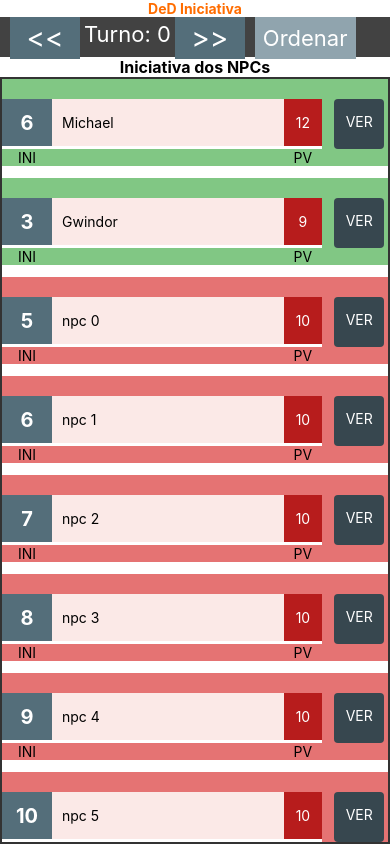
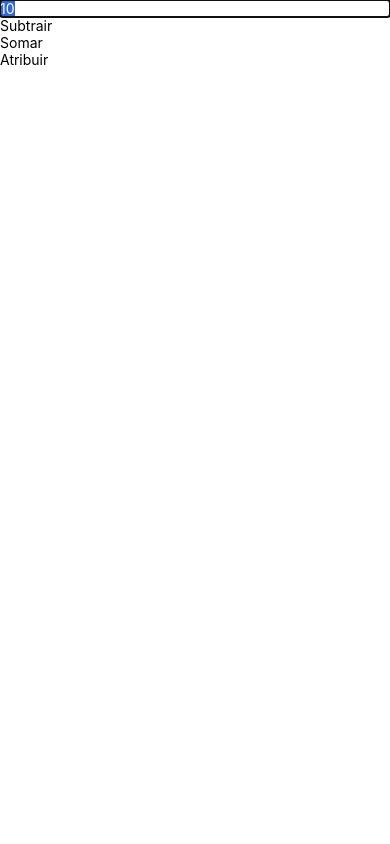
Before and after one commit to carlosh7sousa/iniciativa-ded-5e, a React Native app: screen / in a window 390 px wide. Built offline with nearby package versions, Linux system fonts and the light colour scheme.

Commit message:
fix: ajustes diversos

```diff
--- a/App.js
+++ b/App.js
@@ -1,5 +1,7 @@
 import InitiativePage from "./app/components/initiative/initiative-page"
 
+
 export default function App() {
+
     return  <InitiativePage />
 }
--- /dev/null
+++ b/app/components/hp/hp-modal-page.tsx
@@ -0,0 +1,96 @@
+import { Component } from "react";
+import { Modal, Pressable, View, Text, TextInput } from "react-native";
+import Npc from "../../models/npc";
+
+
+
+export default class HpModalPage extends Component<{ handlerSetNpc(npc: Npc, index: number): void, handlerGetNpc(index: number): Npc, index: number }, {   }> {
+
+  constructor(props) {
+    super(props);
+
+  }
+
+
+  handlePvTextChange = (strNewValue: string) => {
+    let npc: Npc = this.props.handlerGetNpc(this.props.index);
+    let newPv: number = parseInt(strNewValue);
+    if (isNaN(newPv)) {
+      newPv = 0;
+    }
+
+    npc.currentHp = newPv;
+    this.props.handlerSetNpc(npc, this.props.index);
+  }
+
+  handlePvSubtrair = () => {
+
+    let npc: Npc = this.props.handlerGetNpc(this.props.index);
+
+    let newPv: number = parseInt(npc.currentHp.toString());
+    if (isNaN(newPv)) {
+      newPv = 0;
+    }
+
+    npc.currentHp = npc.currentHp - newPv;
+    npc.showModal = false;
+    this.props.handlerSetNpc(npc, this.props.index);
+  }
+
+  handlePvSomar = () => {
+
+    let npc: Npc = this.props.handlerGetNpc(this.props.index);
+
+    let newPv: number = parseInt(npc.currentHp.toString());
+    if (isNaN(newPv)) {
+      newPv = 0;
+    }
+
+    npc.currentHp = npc.currentHp + newPv;
+    npc.showModal = false;
+    this.props.handlerSetNpc(npc, this.props.index);
+  }
+
+
+  handlePvAtribuir = () => {
+
+    let npc: Npc = this.props.handlerGetNpc(this.props.index);
+
+    let newPv: number = parseInt(npc.currentHp.toString());
+    if (isNaN(newPv)) {
+      newPv = 0;
+    }
+
+    npc.currentHp = newPv;
+    npc.showModal = false;
+    this.props.handlerSetNpc(npc, this.props.index);
+  }
+
+  handleVisible(): boolean {
+    return this.props.handlerGetNpc(this.props.index).showModal;
+  }
+
+  render() {
+    return (<Modal visible={this.props.handlerGetNpc(this.props.index).showModal}
+    >
+      <View  >
+        <View   >
+          <TextInput selectTextOnFocus onChangeText={this.handlePvTextChange} value={this.props.handlerGetNpc(this.props.index).currentHp.toString()} keyboardType='number-pad' />
+          <Pressable
+            onPress={this.handlePvSubtrair}>
+            <Text >Subtrair</Text>
+          </Pressable>
+          <Pressable
+            onPress={this.handlePvSomar}>
+            <Text>Somar</Text>
+          </Pressable>
+          <Pressable
+            onPress={this.handlePvAtribuir}>
+            <Text >Atribuir</Text>
+          </Pressable>
+        </View>
+      </View>
+    </Modal >
+    )
+  }
+}
--- a/app/components/initiative/initiative-page.tsx
+++ b/app/components/initiative/initiative-page.tsx
@@ -5,23 +5,94 @@ import React, { Component } from 'react';
 import Ctx from '../../models/context';
 import NpcPage from "../npc/npc-page";
 import HeaderPage from '../header/header-page';
+import Npc from '../../models/npc';
+import NpcListPage from '../npcList/npc-list-page';
+
+export default class InitiativePage extends  Component<{}, {npcs: Npc[], turno: number}> {
 
 
-export default class InitiativePage extends  Component {
+    constructor(props) {
+        super(props);
+        let ctx = new Ctx();
+
+        this.state = {
+            npcs: ctx.npcs,
+            turno: 0
+        };
+
+        this.handleGetNpcs.bind(this);
+    }
+
+
+
+    handleTurnValueChange = (turno) => {
+        this.setState({ turno });
+    };
+
+    handleGetNpcs = (): Npc[] => {
+        return this.state.npcs;
+    }
+
+    handleSetNpcs = (npcs: Npc[]) => {
+        this.setState({npcs});
+    }
+
+    handleGetTurn = (): number => {
+
+        return this.state.turno;
+
+    }
+
+    handleSortTurnButtonClick = () => {
+
+        let npcs:Npc[] = this.handleGetNpcs();
+
+        npcs = npcs.sort((a: Npc, b: Npc) => {
+
+            if (a.initiativeModifier == b.initiativeModifier){
+                return 0
+            }
+            else if (a.initiativeModifier < b.initiativeModifier){
+                    return 1
+            }
+            else
+            {
+                return -1;
+            }
+        });
+
+        this.handleSetNpcs(npcs);
+    }
+
+    handleNextTurnButtonClick = () => {
+        let turno: number = this.state.turno;
+        turno += 1;
+        this.handleTurnValueChange(turno);
+    };
+
+    handlePreviousTurnButtonClick = () => {
+        let turno: number = this.state.turno;
+        turno -= 1;
+
+        if (turno == -1)
+        {
+            turno = 0;
+        }
+
+        this.handleTurnValueChange(turno);
+    };
+
+
 
     render() {
-        let ctx: Ctx = new Ctx();
 
         return <SafeAreaView style={css.bodyContainer} >
             <StatusBar />
             <Text style={css.lblTitle}>{labels.initiative.title}</Text>
-            <HeaderPage ctx={ctx} />
+            <HeaderPage sortList={this.handleSortTurnButtonClick} nextTurn={this.handleNextTurnButtonClick} previousTurn ={this.handlePreviousTurnButtonClick} getTurn={this.handleGetTurn} />
 
-            <FlatList style={css.listaNpcsView}
-                data={ctx.npcs}
-                renderItem={({ item }) => <NpcPage npc={item} />}
-                keyExtractor={(item, index) => index.toString()}
-            />
+            <NpcListPage npcs={this.handleGetNpcs()}>
+            </NpcListPage>
 
         </SafeAreaView>
     }
--- a/app/components/npc/npc-page.tsx
+++ b/app/components/npc/npc-page.tsx
@@ -1,24 +1,29 @@
 import React, { Component } from 'react';
 import Npc from '../../models/npc';
-import { View, TextInput, Pressable, Text } from 'react-native';
+import { View, TextInput, Pressable, Text, Button } from 'react-native';
 import { cssNpc as css } from "./npc-style";
 import { labels } from "../../models/labels";
+import HpModalPage from '../hp/hp-modal-page';
 
-export default class NpcPage extends Component<{ npc: Npc }, { ini, pv, npc }> {
+export default class NpcPage extends Component<{ index: number, handlerSetNpc(npc: Npc, index: number): void, handlerGetNpc(index: number): Npc }, {visible: boolean}> {
+
 
     constructor(props) {
         super(props);
+        this.handlerSetNpc = this.handlerSetNpc.bind(this);
+        this.handlerGetNpc = this.handlerGetNpc.bind(this);
         this.state = {
-            ini: this.props.npc.initiativeModifier.toString(),
-            pv: this.props.npc.currentHp.toString(),
-            npc: this.props.npc.name
-        };
-
+            visible: false
+        }
     }
 
+
+
     getNpcView() {
+
+        let npc: Npc = this.props.handlerGetNpc(this.props.index);
         let npcView = css.npcViewCtrl;
-        if (this.props.npc.isPlayer) {
+        if (npc.isPlayer) {
             return css.playerViewCtrl;
         }
 
@@ -26,8 +31,9 @@ export default class NpcPage extends Component<{ npc: Npc }, { ini, pv, npc }> {
     }
 
     getNpcViewLabel() {
+        let npc: Npc = this.props.handlerGetNpc(this.props.index);
         let npcViewLabel = css.npcViewLabelCtrl;
-        if (this.props.npc.isPlayer) {
+        if (npc.isPlayer) {
             return css.playerViewLabelCtrl;
         }
 
@@ -35,8 +41,9 @@ export default class NpcPage extends Component<{ npc: Npc }, { ini, pv, npc }> {
     }
 
     getNpcCtrlViewLabel() {
+        let npc: Npc = this.props.handlerGetNpc(this.props.index);
         let npcControlViewLabel = css.npcControlViewLabelCtrl;
-        if (this.props.npc.isPlayer) {
+        if (npc.isPlayer) {
             return css.playerControlViewLabelCtrl;
         }
 
@@ -44,16 +51,47 @@ export default class NpcPage extends Component<{ npc: Npc }, { ini, pv, npc }> {
     }
 
 
-    handlePvTextChange = (pv) => {
-        this.setState({ pv });
+    handlePvTextChange = (strNewValue: string) => {
+        let npc: Npc = this.props.handlerGetNpc(this.props.index);
+        let currentHp: number = npc.currentHp;
+
+        let newValue: number = parseInt(strNewValue);
+
+        if (isNaN(newValue)) {
+            newValue = 0;
+        }
+
+
+        currentHp = newValue;
+        npc.currentHp = currentHp;
+
+        this.props.handlerSetNpc(npc, this.props.index);
     };
 
-    handleIniTextChange = (ini) => {
-        this.setState({ ini });
+    handleIniTextChange = (strNewValue: string) => {
+
+        let npc: Npc = this.props.handlerGetNpc(this.props.index);
+        let initiativeModifier: number = npc.initiativeModifier;
+
+        let newValue: number = parseInt(strNewValue);
+
+        if (isNaN(newValue)) {
+            newValue = 0;
+        }
+
+        initiativeModifier = newValue;
+        npc.initiativeModifier = initiativeModifier;
+
+        this.props.handlerSetNpc(npc, this.props.index);
     };
 
-    handleNpcTextChange = (npc) => {
-        this.setState({ npc });
+    handleNpcTextChange = (strNewValue: string) => {
+
+        let npc: Npc = this.props.handlerGetNpc(this.props.index);
+        npc.name = strNewValue;
+
+        this.props.handlerSetNpc(npc, this.props.index);
+
     };
 
 
@@ -62,15 +100,38 @@ export default class NpcPage extends Component<{ npc: Npc }, { ini, pv, npc }> {
 
     };
 
+    handlePvButtonClick = () => {
+        let npc: Npc = this.props.handlerGetNpc(this.props.index);
+        npc.showModal = this.state.visible;
+        this.props.handlerSetNpc(npc, this.props.index);
+
+    };
+
+
+
+    handlerSetNpc(npc: Npc, index: number): void {
+        this.props.handlerSetNpc(npc, this.props.index);
+    }
+
+    handlerGetNpc(index: number): Npc {
+        return this.props.handlerGetNpc(index);
+    }
+
+
 
     render() {
 
         return (
             <>
                 <View style={this.getNpcView()}>
-                    <TextInput style={css.initTxtCtrl} onChangeText={this.handleIniTextChange} value={this.state.ini} keyboardType='number-pad' />
-                    <TextInput style={css.nameTxtCtrl} onChangeText={this.handleNpcTextChange} value={this.state.npc} />
-                    <TextInput style={css.hpTxtCtrl} onChangeText={this.handlePvTextChange} value={this.state.pv} keyboardType='number-pad' />
+                    <TextInput selectTextOnFocus style={css.initTxtCtrl} onChangeText={this.handleIniTextChange} keyboardType='number-pad' value={this.props.handlerGetNpc(this.props.index).initiativeModifier.toString()} />
+                    <TextInput selectTextOnFocus style={css.nameTxtCtrl} onChangeText={this.handleNpcTextChange} value={this.props.handlerGetNpc(this.props.index).name} />
+
+                    <Pressable style={css.hpTxtCtrl} onPress={this.handlePvButtonClick} >
+                        <Text style={css.hpTxtCtrl} >{this.props.handlerGetNpc(this.props.index).currentHp.toString()}</Text>
+                    </Pressable>
+                    <HpModalPage handlerSetNpc={this.handlerSetNpc} handlerGetNpc={this.handlerGetNpc} index={this.props.index} />
+
 
                     <View style={this.getNpcCtrlViewLabel()}>
                         <Pressable style={css.btnCtrl} onPress={this.handleNpcDetailsButtonClick}  >
@@ -87,4 +148,7 @@ export default class NpcPage extends Component<{ npc: Npc }, { ini, pv, npc }> {
         )
     }
 
+
+
+
 }
--- a/app/components/npc/npc-style.tsx
+++ b/app/components/npc/npc-style.tsx
@@ -78,11 +78,11 @@ export const cssNpc = StyleSheet.create({
     backgroundColor: "#B71C1C",
     color: "white",
     textAlign:"center",
-    width: "10%",
+    width: 40,
     borderColor: "white",
-    borderBottomWidth: 3,
-    paddingLeft: 3,
-    paddingRight: 3
+    paddingBottom:6,
+    paddingTop: 6
+
   },
   btnCtrl: {
     textAlign: "center",
--- /dev/null
+++ b/app/components/npcList/npc-list-page.tsx
@@ -0,0 +1,39 @@
+import React, { Component } from 'react';
+import Npc from "../../models/npc";
+import { ScrollView } from "react-native";
+import NpcPage from "../npc/npc-page";
+import { cssNpcList as css } from "./npc-list-style";
+
+
+export default class NpcListPage extends Component<{ npcs: Npc[] }, {npcs:Npc[]}> {
+
+    constructor(props) {
+        super(props);
+        this.state = {
+            npcs: this.props.npcs
+        }
+
+        this.handlerSetNpc = this.handlerSetNpc.bind(this);
+        this.handlerGetNpc = this.handlerGetNpc.bind(this);
+    }
+
+    handlerSetNpc(npc: Npc, index: number): void {
+
+        this.props.npcs[index] = npc;
+        this.setState({npcs: this.props.npcs}) ;
+    }
+
+    handlerGetNpc(index: number): Npc {
+        return this.props.npcs[index];
+    }
+
+
+    render() {
+
+        return (
+            <ScrollView style={css.listaNpcsView}>
+                {this.props.npcs.map((npc: Npc, index: number) => <NpcPage key={index} index={index} handlerGetNpc={this.handlerGetNpc} handlerSetNpc={this.handlerSetNpc}  />)}
+            </ScrollView>
+        );
+    }
+}
--- /dev/null
+++ b/app/components/npcList/npc-list-style.tsx
@@ -0,0 +1,10 @@
+import { StyleSheet } from 'react-native';
+
+export const cssNpcList = StyleSheet.create({
+  listaNpcsView:{
+    width: "100%",
+    margin:0,
+    borderWidth:2,
+    borderColor:"#333333"
+  }
+});
--- a/app/models/npc.tsx
+++ b/app/models/npc.tsx
@@ -26,4 +26,6 @@ export default interface Npc{
     attributes: Attributes;
     mainSkills: Skills[];
     attacks: Attack[];
+
+    showModal: boolean;
 }
```
Also changed, not shown: app/components/header/header-page.tsx (+5 -40 lines), app/components/hp/hp-modal.style.tsx (added).
